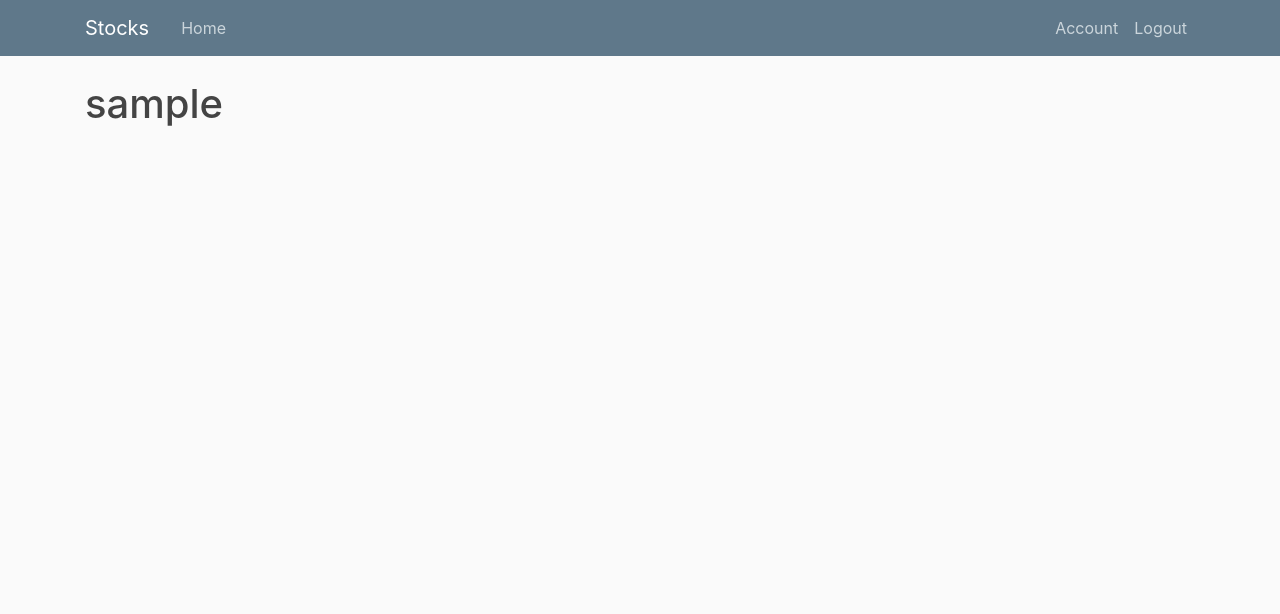
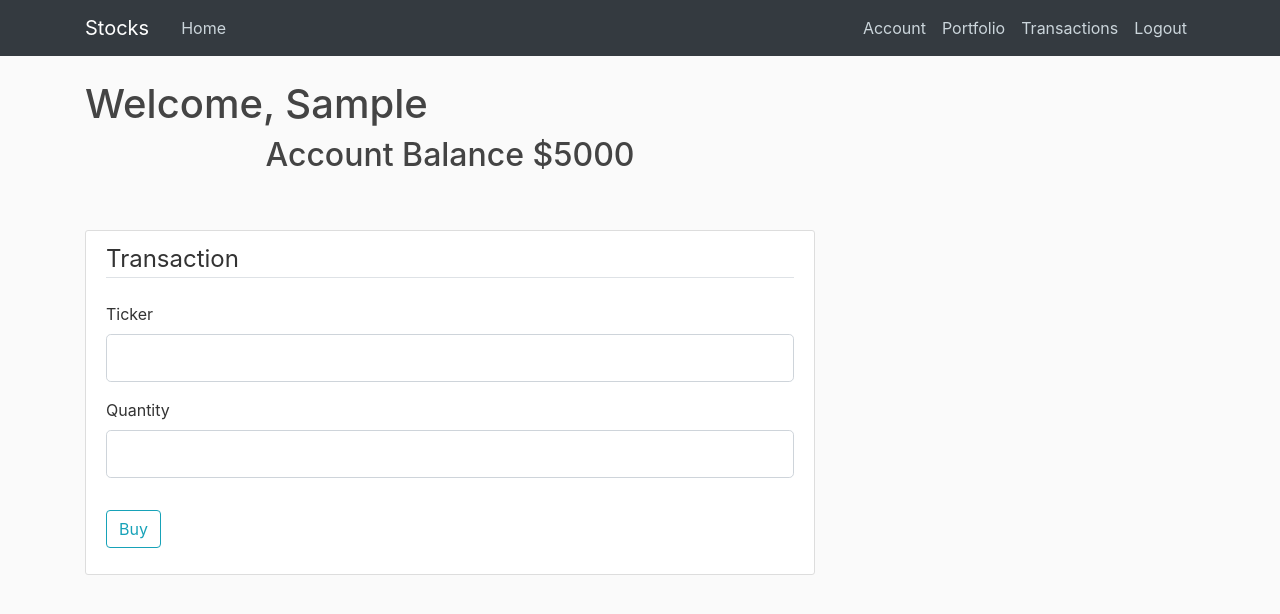
Before and after one commit to TyronSamaroo/Stock_App_Flask, a Flask app: page /portfolio in a window 1280 px wide. Shown: the top 614 px of the page. Run offline with Flask 2, Linux system fonts and the light colour scheme; the visitor is signed in with stand-in values (Sample User, id 1); data comes from the database, SQL or seed files in the repository; some libraries are stand-ins or nearby versions.

Commit message:
New Changes

```diff
--- a/run.py
+++ b/run.py
@@ -1,5 +1,6 @@
 from stockapp import app,db
 if __name__ == '__main__':
+    db.create_all()
     app.run()
 
 #Ok
--- a/stockapp/forms.py
+++ b/stockapp/forms.py
@@ -1,6 +1,6 @@
 from flask_wtf import FlaskForm
-from wtforms import StringField, PasswordField, SubmitField, BooleanField
-from wtforms.validators import DataRequired, Length, Email, EqualTo, ValidationError
+from wtforms import StringField, PasswordField, SubmitField, BooleanField, IntegerField
+from wtforms.validators import DataRequired, Length, Email, EqualTo, ValidationError, NumberRange
 from stockapp.models import User
 
 class RegistrationForm(FlaskForm):
@@ -40,3 +40,18 @@ class LoginForm(FlaskForm):
 
     remember = BooleanField('Remember Me')
     submit = SubmitField('Login')
+
+
+class TransactionForm(FlaskForm):
+    ticker = StringField('Ticker',
+                         validators=[DataRequired(),
+                                     Length(min=1,
+                                            max=6)])
+    quantity = IntegerField('Quantity',
+                            validators=[DataRequired(),
+                            NumberRange(min=1)])
+
+    submit = SubmitField('Buy')
+
+    def validate_ticker(self,ticker):
+        pass
--- a/stockapp/models.py
+++ b/stockapp/models.py
@@ -12,7 +12,9 @@ class User(db.Model, UserMixin):
    username = db.Column(db.String(20), unique=True, nullable=False)
    email = db.Column(db.String(120), unique=True, nullable=False)
    password = db.Column(db.String(60), nullable=False)
+   balance = db.Column(db.Integer(), nullable=False, default=5000.00)
    transaction = db.relationship('Transaction', backref='buyer', lazy=True)
+
 
    def __repr__(self):
       return f"User('{self.username}','{self.email}')"
@@ -20,8 +22,10 @@ class User(db.Model, UserMixin):
 class Transaction(db.Model, UserMixin):
    id = db.Column(db.Integer, primary_key=True)
    date_posted = db.Column(db.DateTime, nullable=False, default=datetime.utcnow)
+   ticker_symbol = db.Column(db.String(120), nullable=False)
+   shares = db.Column(db.Integer(), nullable=False)
+   price = db.Column(db.Integer(), nullable=False)
    user_id = db.Column(db.Integer, db.ForeignKey('user.id'), nullable=False)
 
-
    def __repr__(self):
-      return f"Transaction('{self.title}','{self.date_posted}')"
+      return f"Transaction('{self.ticker_symbol}','{self.shares} Shares @ {self.price}')"
--- a/stockapp/routes.py
+++ b/stockapp/routes.py
@@ -1,6 +1,6 @@
 from stockapp import app, db, bcrypt
 from flask import render_template, url_for, flash, redirect, request
-from stockapp.forms import RegistrationForm, LoginForm
+from stockapp.forms import RegistrationForm, LoginForm, TransactionForm
 from stockapp.models import User, Transaction
 from flask_bcrypt import Bcrypt
 from flask_login import login_user, current_user, logout_user, login_required
@@ -11,7 +11,11 @@ from flask_login import login_user, current_user, logout_user, login_required
 
 
 @app.route('/')
+def main():
+   return render_template('main.html')
+
 @app.route('/home')
+@login_required
 def home():
    return render_template('home.html')
 
@@ -56,12 +60,19 @@ def logout():
    logout_user()
    return redirect(url_for('home'))
 
-@app.route('/portfolio')
+@app.route('/portfolio', methods=['GET','POST'])
 @login_required
 def portfolio():
-   return render_template('portfolio.html', title='Account')
+   form = TransactionForm()
+
+   return render_template('portfolio.html', title='Portfolio', form=form)
 
 @app.route('/transaction')
 @login_required
 def transaction():
-   return render_template('transaction.html', title='Account')
+   return render_template('transaction.html', title='Transaction')
+
+@app.route('/account')
+@login_required
+def account():
+   return render_template('account.html', title='Account')
--- a/stockapp/static/main.css
+++ b/stockapp/static/main.css
@@ -78,3 +78,10 @@ body {
   .account-heading {
     font-size: 2.5rem;
   }
+  .vertical-center {
+    min-height: 100%;  /* Fallback for browsers do NOT support vh unit */
+    min-height: 100vh; /* These two lines are counted as one :-)       */
+
+    display: flex;
+    align-items: center;
+  }
--- /dev/null
+++ b/stockapp/templates/account.html
@@ -0,0 +1,5 @@
+{% extends 'layout.html' %}
+{% block content%}
+<h1>Coming Soon</h1>
+<h3>User will be able to update email, change password and more!</h3>
+{% endblock content%}
--- a/stockapp/templates/home.html
+++ b/stockapp/templates/home.html
@@ -1,4 +1,4 @@
 {% extends 'layout.html' %}
 {% block content%}
-
+TO BE FILLED
 {% endblock content%}
--- a/stockapp/templates/layout.html
+++ b/stockapp/templates/layout.html
@@ -14,25 +14,35 @@
 </head>
 <body>
     <header class="site-header">
-  <nav class="navbar navbar-expand-md navbar-dark bg-steel fixed-top">
+  <nav class="navbar navbar-expand-md navbar-dark bg-dark fixed-top">
     <div class="container">
-      <a class="navbar-brand mr-4" href="/">Stocks</a>
+      {% if current_user.is_authenticated %}
+            <a class="navbar-brand mr-4" href="/portfolio">Stocks</a>
+          {% else %}
+             <a class="navbar-brand mr-4" href="/">Stocks</a>
+          {% endif %}
       <button class="navbar-toggler" type="button" data-toggle="collapse" data-target="#navbarToggle" aria-controls="navbarToggle" aria-expanded="false" aria-label="Toggle navigation">
         <span class="navbar-toggler-icon"></span>
       </button>
       <div class="collapse navbar-collapse" id="navbarToggle">
         <div class="navbar-nav mr-auto">
-          <a class="nav-item nav-link" href="/">Home</a>
+          {% if current_user.is_authenticated %}
+            <a class="nav-item nav-link" href="/portfolio">Home</a>
+          {% else %}
+             <a class="nav-item nav-link" href="/">Home</a>
+          {% endif %}
         </div>
         <!-- Navbar Right Side -->
         <div class="navbar-nav">
           {% if current_user.is_authenticated %}
-            <a class="nav-item nav-link" href="/portfolio">Account</a>
+            <a class="nav-item nav-link" href="/account">Account</a>
+            <a class="nav-item nav-link" href="/portfolio">Portfolio</a>
+            <a class="nav-item nav-link" href="/portfolio">Transactions</a>
             <a class="nav-item nav-link" href="/logout">Logout</a>
           {% else %}
             <a class="nav-item nav-link" href="/login">Login</a>
             <a class="nav-item nav-link" href="/register">Register</a>
-           {% endif %}
+          {% endif %}
         </div>
       </div>
     </div>
--- a/stockapp/templates/portfolio.html
+++ b/stockapp/templates/portfolio.html
@@ -1,4 +1,49 @@
 {% extends 'layout.html' %}
 {% block content %}
-    <h1>{{current_user.username}} </h1>
+    <h1>Welcome, {{current_user.username.title()}} </h1>
+    <center>
+        <h2>Account Balance ${{current_user.balance}}</h2>
+    </center>
+
+    <br>
+    <br>
+    <div class='content-section'>
+        <form method="POST" action="">
+            {{form.hidden_tag()}}
+            <fieldset class="form-group">
+                <legend class="border-bottom mb-4">Transaction</legend>
+                <div class="form-group">
+                    {{ form.ticker.label(class="form-control-label") }}
+
+                    {% if form.ticker.errors %}
+                        {{ form.ticker(class="form-control form-control-lg is-invalid") }}
+                        <div class="invalid-feedback">
+                            {% for error in form.ticker.errors %}
+                                <span>{{error}}</span>
+                            {% endfor %}
+                        </div>
+                    {% else %}
+                         {{ form.ticker(class="form-control form-control-lg") }}
+                    {% endif %}
+                </div>
+                <div class="form-group">
+                    {{ form.quantity.label(class="form-control-label") }}
+                    {% if form.quantity.errors %}
+                        {{ form.quantity(class="form-control form-control-lg is-invalid") }}
+                        <div class="invalid-feedback">
+                            {% for error in form.quantity.errors %}
+                                <span>{{error}}</span>
+                            {% endfor %}
+                        </div>
+                    {% else %}
+                         {{ form.quantity(class="form-control form-control-lg") }}
+                    {% endif %}
+                </div>
+            </fieldset>
+                <div class="form-group">
+                {{ form.submit(class="btn btn-outline-info")}}
+            </div>
+        </form>
+
+
 {% endblock content %}
--- a/stockapp/templates/transaction.html
+++ b/stockapp/templates/transaction.html
@@ -1,4 +1,6 @@
 {% extends 'layout.html' %}
 {% block content %}
     <h1>{{current_user.username}} </h1>
+    {% for stock in stocks%}
+    {% endfor %}
 {% endblock content %}
```
Also changed, not shown: requirements.txt (+7 -1 lines), stockapp/request.py (added, +36 -0 lines), stockapp/templates/main.html (added, +13 -0 lines), stockapp/transaction.py (deleted, +0 -11 lines), ReadMe.md, stockapp/__init__.py (line endings or trailing spaces), stockapp/database.db (added), 1 other file.
